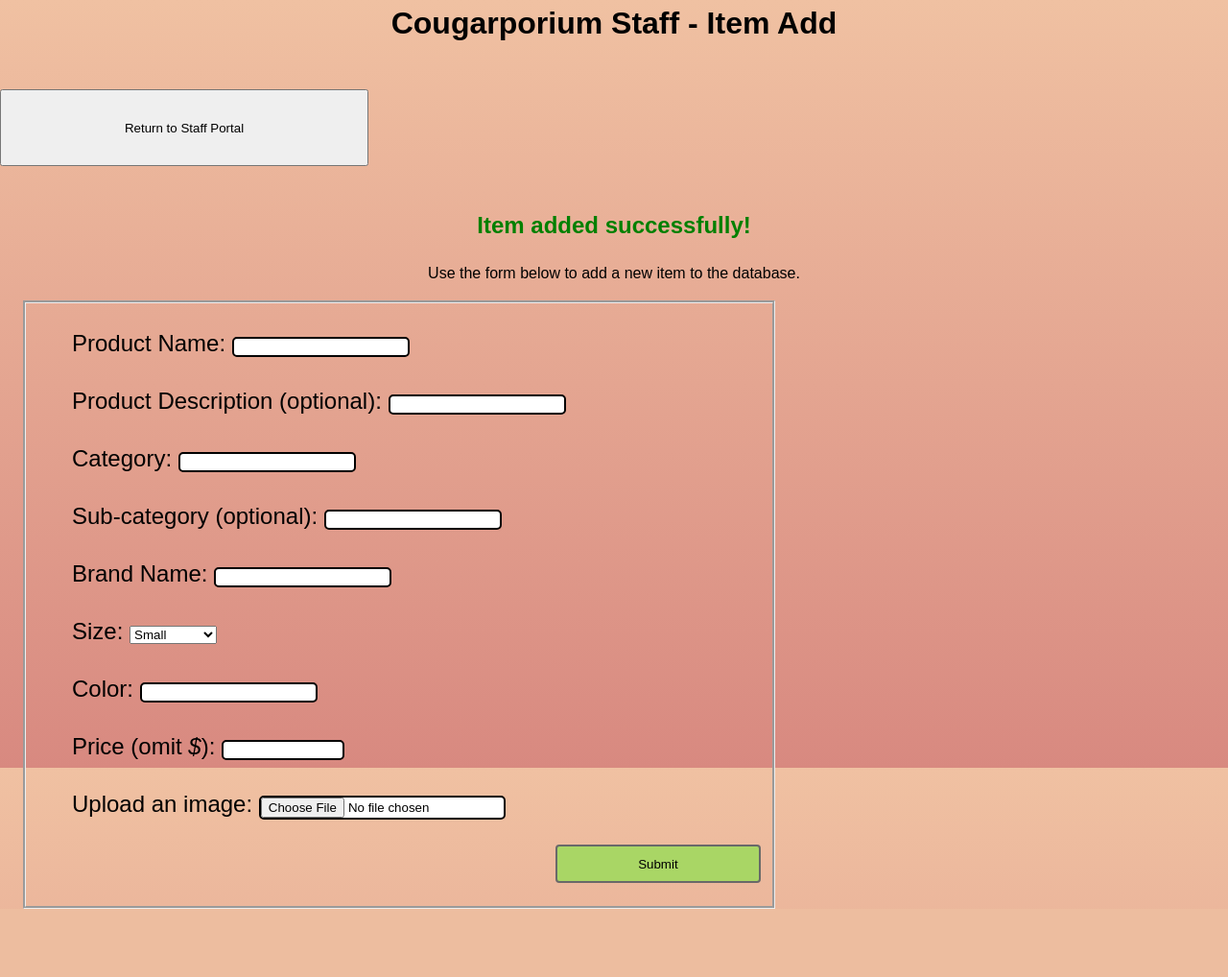
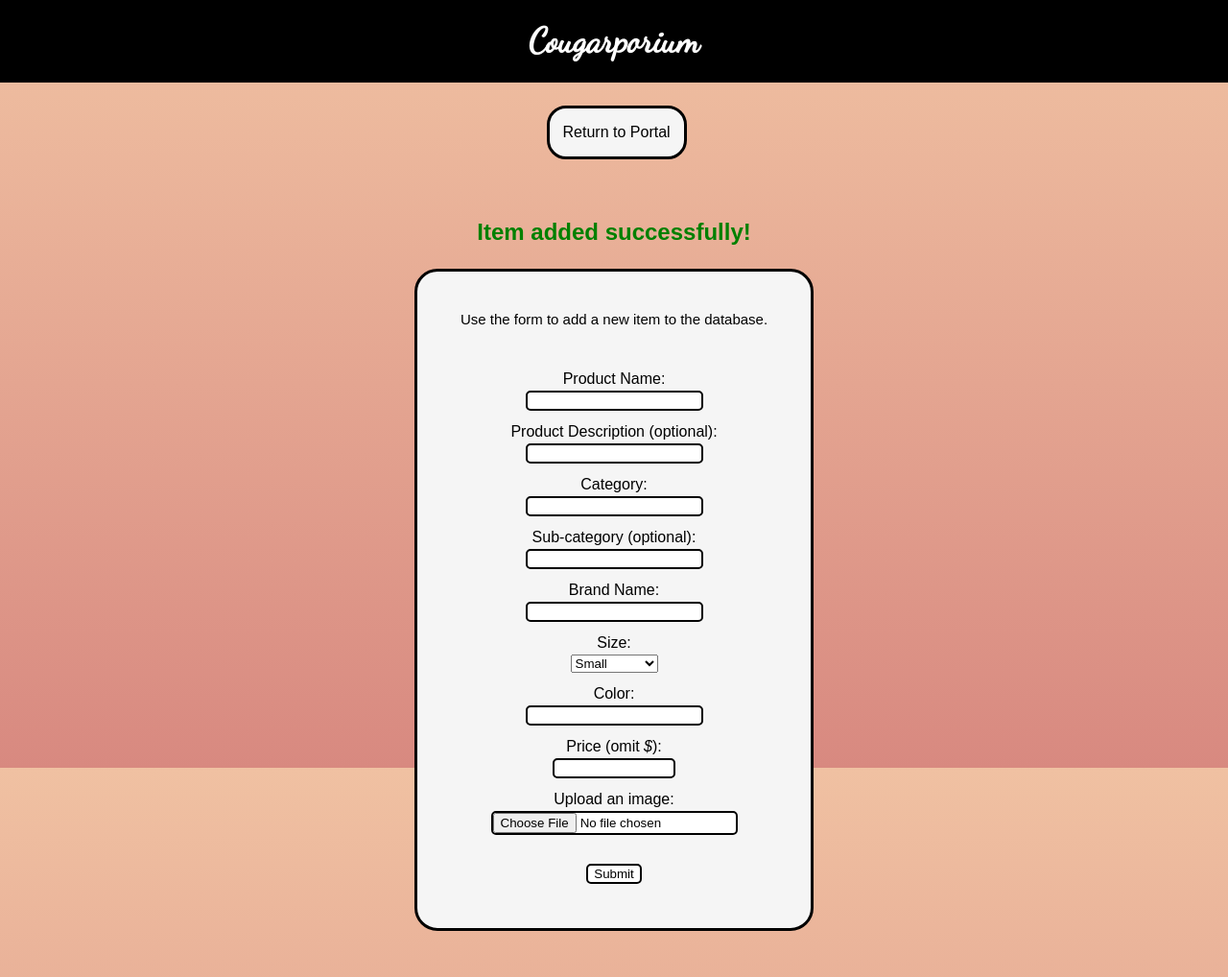
Before and after one commit to THINNGO2511/COSC3380-TeamProject, a PHP site: page /umaporium2/itemadd.php?upload=success in a window 1280 px wide. Shown: the whole page at 96% size. Before the commit the page ends 947 px from the top, so only its background shows below. Run offline with PHP 8.4, Linux system fonts and the light colour scheme; data that the repository does not hold is empty; some libraries are stand-ins or nearby versions.

Commit message:
minor changes in staff portal options, complete remodel of add item

```diff
--- a/umaporium2/invedit.php
+++ b/umaporium2/invedit.php
@@ -1,10 +1,11 @@
 <html>
 <head>
 <link rel="stylesheet" href="styles.css">
+<title>Staff: Edit Inventory</title>
 </head>
 <body>
 <div class="title;">
-<h1> Cougarporium Staff - Inventory Editor </h1>
+<h1> Staff - Inventory Editor </h1>
 </div>
 
 <br>
--- a/umaporium2/itemadd.php
+++ b/umaporium2/itemadd.php
@@ -7,17 +7,29 @@ $testObj = new Dbh();
 <html>
 <head>
 <link rel="stylesheet" href="styles.css">
-<title>Admin: Add Item</title>
+<link rel="stylesheet" href="https://fonts.googleapis.com/css?family=Dancing+Script">
+<title>Staff: Add Item</title>
 </head>
 <body>
-<div class="title;">
-<h1> Cougarporium Staff - Item Add </h1>
-</div>
+
+<nav>
+	<h1 style="color:#fff;font-size: 2.25em; font-family: 'Dancing Script'; margin: 0">
+		Cougarporium
+	</h1>
+</nav>
 
 <br>
 
-<div class="title">
-<button style="height:10%;width:100%" onclick="window.location.href='staffportal.php'"> Return to Staff Portal </button>
+<script>
+	function navigateBackToStaff() {
+	window.location.href = 'staffportal.php';
+	}
+</script>
+
+<div style="display: flex; justify-content: center; align-items: center; padding-right: 20px;">
+	<div class="column4" onclick="navigateBackToStaff()">
+		Return to Portal
+	</div>
 </div>
 
 <br>
@@ -28,33 +40,35 @@ if($_GET['upload']=='success') {
 }
 ?>
 
-<p> Use the form below to add a new item to the database. </p>
-<div style="padding-left:1.5em;">
-<div style="padding-left:1em; font-size: 1.5em; border-style:groove; width:60%;">
+<div class="login-form" style="width: 32%">
+
+<br>
+
+<p style="font-size: 15px"> Use the form to add a new item to the database. </p>
+
+<br>
 
 <form method="POST" action="upload.php?function=add" enctype="multipart/form-data">
-	<div style="padding: 1em; padding-bottom:0em">
+
+	<div style="display: flex; flex-direction: column; align-items: center;">
 	<label for="pname">Product Name:</label>
 	<input type="text" name="pname" required/>
-	<br>
 	</div>
-
-	<div style="padding: 1em; padding-bottom:0em">
+	<div style="padding-top: 10px"></div>
+	<div style="display: flex; flex-direction: column; align-items: center;">
 	<label for="pdesc">Product Description (optional):</label>
 	<input type="text" name="pdesc"/>
-	<br>
 	</div>
-
-	<div style="padding: 1em; padding-bottom:0em">
+	<div style="padding-top: 10px"></div>
+	<div style="display: flex; flex-direction: column; align-items: center;">
 	<label for="pcategory">Category:</label>
 	<input list="pcategory" name="pcategory" required>
 	<datalist id="pcategory">
 		<?php $testObj->categoryOpt(); ?>
 	</datalist>
-	<br>
 	</div>
-
-	<div style="padding: 1em; padding-bottom:0em">
+	<div style="padding-top: 10px"></div>
+	<div style="display: flex; flex-direction: column; align-items: center;">
 	<label for="psubcat">Sub-category (optional):</label>
 	<input list="psubcat" name="psubcat">
 	<datalist id="psubcat">
@@ -67,19 +81,17 @@ if($_GET['upload']=='success') {
 		<option value="Shorts">
 		<option value="Dresses">
 	</datalist>
-	<br>
 	</div>
-
-	<div style="padding: 1em; padding-bottom:0em">
+	<div style="padding-top: 10px"></div>
+	<div style="display: flex; flex-direction: column; align-items: center;">
 	<label for="pbrand">Brand Name:</label>
 	<input list="pbrand" name="pbrand" required>
 	<datalist id="pbrand">
 		<?php $testObj->brandOpt(); ?>
 	</datalist>
-	<br>
 	</div>
-
-	<div style="padding: 1em; padding-bottom:0em;">
+	<div style="padding-top: 10px"></div>
+	<div style="display: flex; flex-direction: column; align-items: center;">
 	<label for="size">Size:</label>
 	<select name="size" required>
 		<option value="S">Small</option>
@@ -87,35 +99,35 @@ if($_GET['upload']=='success') {
 		<option value="L">Large</option>
 		<option value="XL">Extra Large</option>
 	</select>
-	<br>
 	</div>
-
-	<div style="padding: 1em; padding-bottom:0em">
+	<div style="padding-top: 10px"></div>
+	<div style="display: flex; flex-direction: column; align-items: center;">
 	<label for="pcolor">Color:</label>
 	<input list="pcolor" name="pcolor" title="First letter must be capitalized." required>
 	<datalist id="pcolor">
 		<?php $testObj->colorOpt(); ?>
 	</datalist>
-	<br>
 	</div>
-
-	<div style="padding: 1em; padding-bottom:0em">
+	<div style="padding-top: 10px"></div>
+	<div style="display: flex; flex-direction: column; align-items: center;">
 	<label for="price">Price (omit <em>$</em>):</label>
 	<input type="number" name="price" step="0.01" min="0.01" max="99999999.99" required/>
-	<br>
 	</div>
-
-	<div style="padding:1em;">
+	<div style="padding-top: 10px"></div>
+	<div style="display: flex; flex-direction: column; align-items: center;">
 	<label for="image">Upload an image: </label>
 	<input type="file" name="imagefile" accept="image/png" required/>
 	</div>
+	<div style="padding-top: 10px"></div>
 
-	<div style="padding-left:70%;">
-	<input type="submit" name="Submit" value="Submit" style="width:95%; background-color:#a9d665;border-color:dimgray; border-radius: 4px; height: 3em;"/>
+	<div style="display: flex; flex-direction: column; align-items: center; padding-bottom: 30px; padding-top: 20px;">
+  	<input type="submit" name="Submit" value="Submit" style="transition: background-color 0.3s;" onmouseover="this.style.backgroundColor='#e89890'; this.style.color='white';" onmouseout="this.style.backgroundColor=''; this.style.color='';" />
 	</div>
+
 </form>
+
 </div>
-</div>
+<br><br>
 
 </body>
 </html>
--- a/umaporium2/itemedit.php
+++ b/umaporium2/itemedit.php
@@ -8,7 +8,7 @@ $testObj = new Dbh();
 <html>
 <head>
 <link rel="stylesheet" href="styles.css">
-<title>Admin: Edit Item</title>
+<title>Staff: Edit Item</title>
 </head>
 <body>
 <div class="title;">
--- a/umaporium2/styles.css
+++ b/umaporium2/styles.css
@@ -147,7 +147,6 @@
    }
 
    .column4:hover {
-      /* background-color: #f75353;  */
       background-color: #e89890;
       box-shadow: 3px 3px 15px rgb(89, 89, 89);
       transition: all .2s;
--- a/umaporium2/viewinventory.php
+++ b/umaporium2/viewinventory.php
@@ -15,7 +15,7 @@
 		border: 3.5px solid black;
 		}
 	</style>
-<title>Inventory</title>
+<title>Staff: Edit Inventory</title>
 
 </head>
 <body>
@@ -34,7 +34,7 @@
 	}
 </script>
 
-<div style="display: flex; justify-content: center; align-items: center;">
+<div style="display: flex; justify-content: center; align-items: center; padding-right: 20px;">
 	<div class="column4" onclick="navigateBackToStaff()">
 		Return to Portal
 	</div>
```
